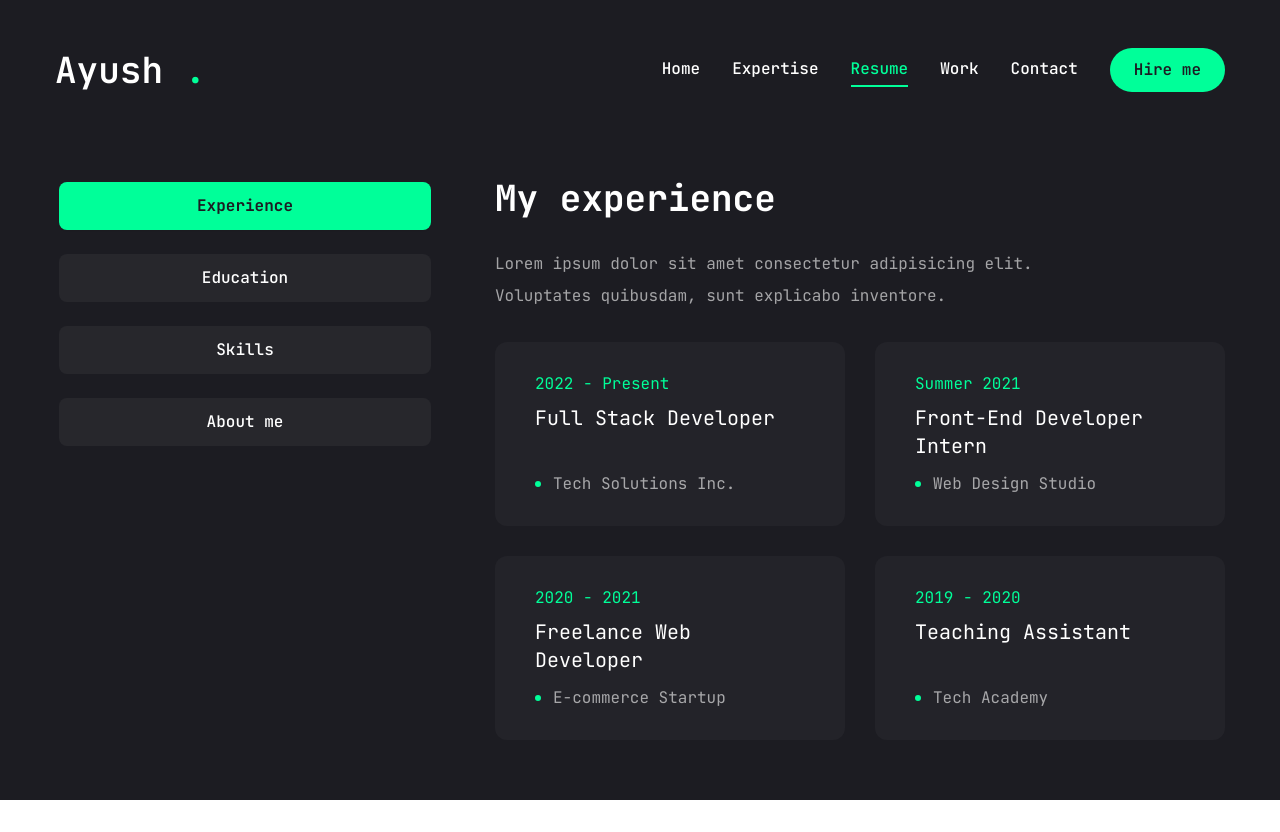
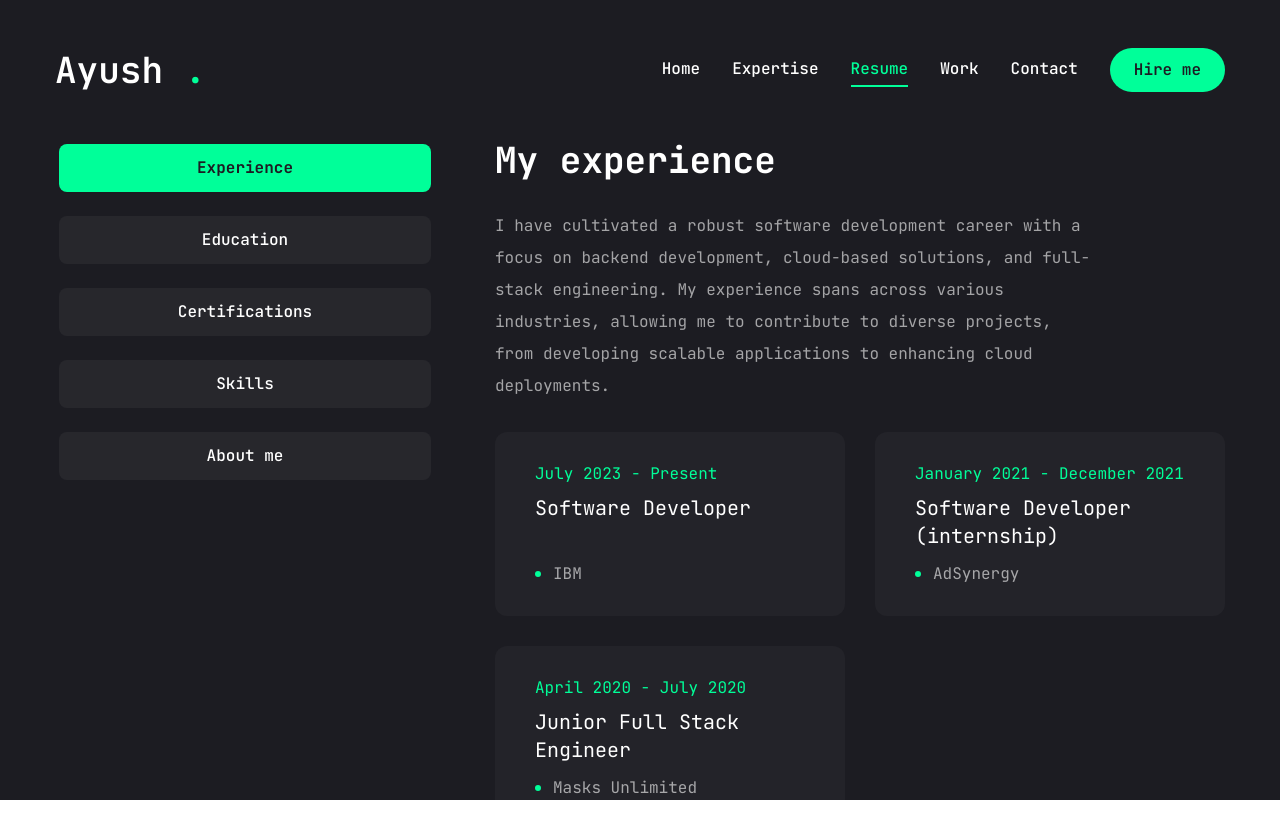
Before and after one commit to ayush1452/ayush_portfolio, a Next.js app: page /myResume in a window 1280 px wide. Before the commit the page ends 800 px from the top, so only its background shows below. Built offline with nearby package versions, Linux system fonts and the light colour scheme.

Commit message:
update y resue section

```diff
--- a/app/myResume/page.jsx
+++ b/app/myResume/page.jsx
@@ -15,14 +15,14 @@ import {
   FaCloud,
   FaAngular,
 } from "react-icons/fa";
-
+import { FaArrowRight } from "react-icons/fa";
 import { SiTailwindcss, SiNextdotjs } from "react-icons/si";
-
+import Link from "next/link";
 // about data
 const about = {
     title: "About me",
     description:
-      "Lorem ipsum dolor sit amet consectetur adipisicing elit. Voluptates quibusdam, sunt explicabo inventore.",
+      "I am Ayush Sharma, a passionate software developer specializing in backend and full-stack development, committed to building scalable, efficient, and secure solutions.",
     info: [
       {
         fieldName: "Name",
@@ -37,8 +37,8 @@ const about = {
         fieldValue: "3+ Years",
       },
       {
-        fieldName: "Skype",
-        fieldValue: "luke.01",
+        fieldName: "GitHub",
+        fieldValue: "ayush1452",
       },
       {
         fieldName: "Nationality",
@@ -59,42 +59,27 @@ const about = {
     ],
   };
 
-// experiment data
+// experience data
 const experience = {
     icon: "/assets/resume/badge.svg",
     title: "My experience",
     description:
-      "Lorem ipsum dolor sit amet consectetur adipisicing elit. Voluptates quibusdam, sunt explicabo inventore.",
+      "I have cultivated a robust software development career with a focus on backend development, cloud-based solutions, and full-stack engineering. My experience spans across various industries, allowing me to contribute to diverse projects, from developing scalable applications to enhancing cloud deployments.",
     items: [
       {
-        company: "Tech Solutions Inc.",
-        position: "Full Stack Developer",
-        duration: "2022 - Present",
+        company: "IBM",
+        position: "Software Developer",
+        duration: "July 2023 - Present",
       },
       {
-        company: "Web Design Studio",
-        position: "Front-End Developer Intern",
-        duration: "Summer 2021",
+        company: "AdSynergy",
+        position: "Software Developer (internship)",
+        duration: "January 2021 - December 2021",
       },
       {
-        company: "E-commerce Startup",
-        position: "Freelance Web Developer",
-        duration: "2020 - 2021",
-      },
-      {
-        company: "Tech Academy",
-        position: "Teaching Assistant",
-        duration: "2019 - 2020",
-      },
-      {
-        company: "Digital Agency",
-        position: "UI/UX Designer",
-        duration: "2018 - 2019",
-      },
-      {
-        company: "Software Development Firm",
-        position: "Junior Developer",
-        duration: "2017 - 2018",
+        company: "Masks Unlimited",
+        position: "Junior Full Stack Engineer",
+        duration: "April 2020 - July 2020",
       },
     ],
   };
@@ -104,37 +89,17 @@ const education = {
     icon: "/assets/resume/cap.svg",
     title: "My education",
     description:
-      "Lorem ipsum dolor sit amet consectetur adipisicing elit. Voluptates quibusdam, sunt explicabo inventore.",
+      "My educational background laid the foundation for my technical expertise, combining theoretical knowledge with hands-on experience. I have pursued a comprehensive curriculum that enabled me to develop skills in software development, system design, and advanced programming languages.",
     items: [
       {
-        institution: "Online Course Platform",
-        degree: "Full Stack Web Development Bootcamp",
-        duration: "2023",
+        institution: "Algonquin College",
+        degree: "Computer Science",
+        duration: "May 2019 - December 2021",
       },
       {
-        institution: "Codecademy",
-        degree: "Front-end Track",
-        duration: "2022",
-      },
-      {
-        institution: "Online Course",
-        degree: "Programming Course",
-        duration: "2020 - 2021",
-      },
-      {
-        institution: "Tech Institute",
-        degree: "Certified Web Developer",
-        duration: "2019",
-      },
-      {
-        institution: "Design School",
-        degree: "Diploma in Graphic Design",
-        duration: "2016 - 2018",
-      },
-      {
-        institution: "Community College",
-        degree: "Associate Degree in Computer Science",
-        duration: "2014 - 2016",
+        institution: "Saraswati Modern Senior Secondary School",
+        degree: "High School ",
+        duration: "April 2016 - March ",
       },
     ],
   };
@@ -143,8 +108,16 @@ const education = {
 const skills = {
     title: "My skills",
     description:
-      "Lorem ipsum dolor sit amet consectetur adipisicing elit. Voluptates quibusdam, sunt explicabo inventore.",
+      "Here are the skills I am proficient in and have worked extensively on, ranging from backend and frontend development to cloud infrastructure and DevOps tools.",
     skillList: [
+      {
+        icon: < FaJava/>,
+        name: "Java",
+      },
+      {
+        icon: <FaPython />,
+        name: "Python",
+      },
       {
         icon: <FaHtml5 />,
         name: "html 5",
@@ -178,14 +151,6 @@ const skills = {
         name: "figma",
       },
       {
-        icon: < FaJava/>,
-        name: "Java",
-      },
-      {
-        icon: <FaPython />,
-        name: "Python",
-      },
-      {
         icon: <FaDocker />,
         name: "Docker",
       },
@@ -207,6 +172,34 @@ const skills = {
       },
     ],
   };
+
+  // certifications data
+  const certifications = {
+    title: "My Certifications",
+    description:
+      "I have earned certifications that showcase my expertise and commitment to continuous learning in the tech industry.",
+    items: [
+      {
+        name: "Machine Learning with Python",
+        issuingOrganization: "FreeCodeCamp",
+        link: "",
+        duration: "Issued: September 2023",
+      },
+      {
+        name: "Certified Java Developer",
+        issuingOrganization: "W3 Schools",
+        link: "",
+        duration: "Issued: August 2024",
+      },
+      {
+        name: "Software Engineer Certification",
+        issuingOrganization: "HackerRank",
+        link: "",
+        duration: "Issued: August 2024",
+      },
+    ],
+  };
+
 
 import {Tabs, TabsContent, TabsList, TabsTrigger} from '@/components/ui/tabs';
 import { Tooltip, TooltipContent,TooltipProvider, TooltipTrigger } from "@/components/ui/tooltip";
@@ -232,6 +225,7 @@ const MyResume = () => {
             <TabsList className="flex flex-col w-full max-w-[380px] mx-auto xl:mx-0 gap-6">
               <TabsTrigger value="experience">Experience</TabsTrigger>
               <TabsTrigger value="education">Education</TabsTrigger>
+              <TabsTrigger value="certifications">Certifications</TabsTrigger>
               <TabsTrigger value="skills">Skills</TabsTrigger>
               <TabsTrigger value="about">About me</TabsTrigger>
             </TabsList>
@@ -334,6 +328,52 @@ const MyResume = () => {
                 </div>
               </TabsContent>
 
+              {/* certifications */}
+<TabsContent value="certifications" className="w-full h-full">
+  <div className="flex flex-col gap-[30px] text-center xl:text-left">
+    <h3 className="text-4xl font-bold">{certifications.title}</h3>
+    <p className="max-w-[600px] text-white/60 mx-auto xl:mx-0">
+      {certifications.description}
+    </p>
+    <ScrollArea className="h-[400px]">
+      <ul className="grid grid-cols-1 lg:grid-cols-2 gap-[30px]">
+        {certifications.items.map((item, index) => {
+          return (
+            <li
+              key={index}
+              className="bg-[#232329] h-[184px] py-6 px-10 rounded-xl flex flex-col justify-center items-center lg:items-start gap-1 relative"
+            >
+              <span className="text-accent">{item.duration}</span>
+              <h3 className="text-xl max-w-[260px] min-h-[60px] text-center lg:text-left">
+                {item.name}
+              </h3>
+              <div className="flex items-center justify-between w-full">
+                <div className="flex items-center gap-3">
+                  {/* dot */}
+                  <span className="w-[6px] h-[6px] rounded-full bg-accent"></span>
+                  <p className="text-white/60">{item.issuingOrganization}</p>
+                </div>
+                <Link href={item.link} target="_blank" rel="noopener noreferrer">
+                  <TooltipProvider delayDuration={100}>
+                    <Tooltip>
+                      <TooltipTrigger className="w-[50px] h-[50px] rounded-full bg-white/5 flex justify-center items-center group">
+                        <FaArrowRight className="text-white text-2xl group-hover:text-accent" />
+                      </TooltipTrigger>
+                      <TooltipContent>
+                        <p>View Certificate</p>
+                      </TooltipContent>
+                    </Tooltip>
+                  </TooltipProvider>
+                </Link>
+              </div>
+            </li>
+          );
+        })}
+      </ul>
+    </ScrollArea>
+  </div>
+</TabsContent>
+
               {/* about */}
               <TabsContent
                 value="about"
```
